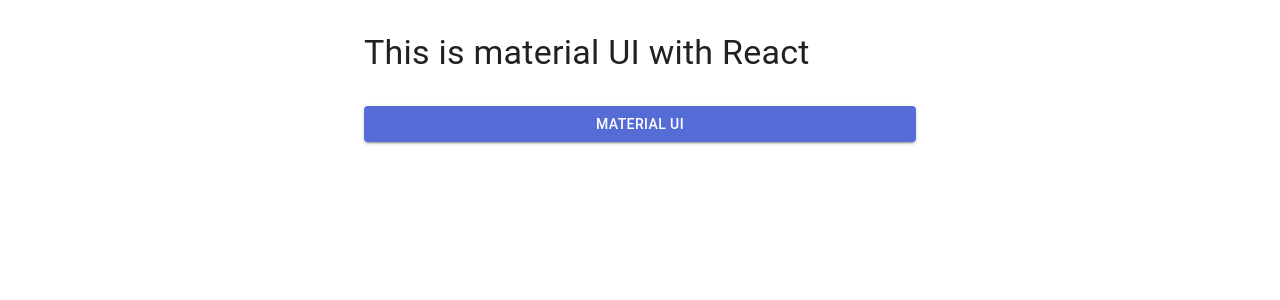
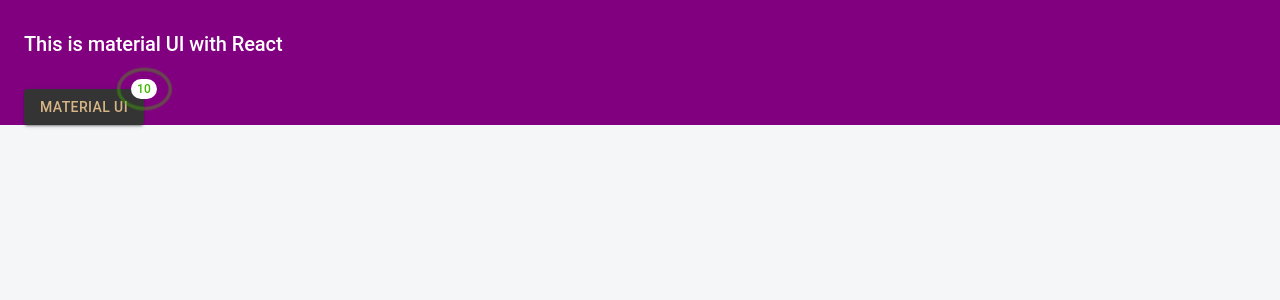
Before and after one commit to balumaqsud/burak-react-frontend, a React (Create React App) app: page / in a window 1280 px wide. Shown: the top 300 px of the page. Built offline with nearby package versions, Linux system fonts and the light colour scheme.

Commit message:
feat: customized material ui them implemented

```diff
--- a/src/app/App.tsx
+++ b/src/app/App.tsx
@@ -1,17 +1,22 @@
 import React from "react";
 import "../css/app.css";
 import { Container, Stack, Box, Typography, Button } from "@mui/material";
+import { RippleBadge } from "./MaterialTheme/styled";
 
 function App() {
   return (
-    <Container maxWidth="sm">
+    <Container sx={{ background: "purple" }}>
       <Stack flexDirection={"column"}>
         <Box sx={{ my: 4 }}>
-          <Typography variant="h4" component={"h4"}>
+          <Typography variant="h4" component={"h4"} sx={{ color: "white" }}>
             This is material UI with React
           </Typography>
         </Box>
-        <Button variant="contained">material ui</Button>
+        <Box>
+          <RippleBadge badgeContent={10}>
+            <Button variant="contained">material ui</Button>
+          </RippleBadge>
+        </Box>
       </Stack>
     </Container>
   );
--- /dev/null
+++ b/src/app/MaterialTheme/index.ts
@@ -0,0 +1,65 @@
+import { createTheme } from "@mui/material/styles";
+import { common } from "@mui/material/colors";
+import shadow from "./shadow";
+import typography from "./typography";
+
+/**
+ * LIGHT THEME (DEFAULT)
+ */
+const light = {
+  palette: {
+    type: "light",
+    background: {
+      default: "#f8f8ff",
+      paper: common.white,
+    },
+    primary: {
+      contrastText: "#d7b586",
+      main: "#343434",
+    },
+    secondary: {
+      contrastText: "#343434",
+      main: "#d7b586",
+    },
+    text: {
+      primary: "#343434",
+      secondary: "#d7b586",
+      dark: common.black,
+    },
+  },
+  components: {
+    MuiContainer: {
+      styleOverrides: {
+        root: {
+          height: "100%",
+        },
+      },
+    },
+    MuiCssBaseline: {
+      styleOverrides: {
+        html: { height: "100%" },
+        body: { background: "#f4f6f8", height: "100%", minHeight: "100%" },
+      },
+    },
+  },
+  shadow,
+  typography,
+};
+
+// A custom theme for this app
+let theme = createTheme(light);
+theme = createTheme(theme, {
+  components: {
+    MuiContainer: {
+      styleOverrides: {
+        maxWidthLg: {
+          [theme.breakpoints.up("lg")]: {
+            maxWidth: "1300px",
+          },
+        },
+      },
+    },
+  },
+});
+
+export default theme;
--- /dev/null
+++ b/src/app/MaterialTheme/shadow.ts
@@ -0,0 +1,27 @@
+export default [
+	'none',
+	'0 0 0 1px rgba(63,63,68,0.05), 0 1px 2px 0 rgba(63,63,68,0.15)',
+	'0 0 1px 0 rgba(0,0,0,0.31), 0 2px 2px -2px rgba(0,0,0,0.25)',
+	'0 0 1px 0 rgba(0,0,0,0.31), 0 3px 4px -2px rgba(0,0,0,0.25)',
+	'0 0 1px 0 rgba(0,0,0,0.31), 0 3px 4px -2px rgba(0,0,0,0.25)',
+	'0 0 1px 0 rgba(0,0,0,0.31), 0 4px 6px -2px rgba(0,0,0,0.25)',
+	'0 0 1px 0 rgba(0,0,0,0.31), 0 4px 6px -2px rgba(0,0,0,0.25)',
+	'0 0 1px 0 rgba(0,0,0,0.31), 0 4px 8px -2px rgba(0,0,0,0.25)',
+	'0 0 1px 0 rgba(0,0,0,0.31), 0 5px 8px -2px rgba(0,0,0,0.25)',
+	'0 0 1px 0 rgba(0,0,0,0.31), 0 6px 12px -4px rgba(0,0,0,0.25)',
+	'0 0 1px 0 rgba(0,0,0,0.31), 0 7px 12px -4px rgba(0,0,0,0.25)',
+	'0 0 1px 0 rgba(0,0,0,0.31), 0 6px 16px -4px rgba(0,0,0,0.25)',
+	'0 0 1px 0 rgba(0,0,0,0.31), 0 7px 16px -4px rgba(0,0,0,0.25)',
+	'0 0 1px 0 rgba(0,0,0,0.31), 0 8px 18px -8px rgba(0,0,0,0.25)',
+	'0 0 1px 0 rgba(0,0,0,0.31), 0 9px 18px -8px rgba(0,0,0,0.25)',
+	'0 0 1px 0 rgba(0,0,0,0.31), 0 10px 20px -8px rgba(0,0,0,0.25)',
+	'0 0 1px 0 rgba(0,0,0,0.31), 0 11px 20px -8px rgba(0,0,0,0.25)',
+	'0 0 1px 0 rgba(0,0,0,0.31), 0 12px 22px -8px rgba(0,0,0,0.25)',
+	'0 0 1px 0 rgba(0,0,0,0.31), 0 13px 22px -8px rgba(0,0,0,0.25)',
+	'0 0 1px 0 rgba(0,0,0,0.31), 0 14px 24px -8px rgba(0,0,0,0.25)',
+	'0 0 1px 0 rgba(0,0,0,0.31), 0 16px 28px -8px rgba(0,0,0,0.25)',
+	'0 0 1px 0 rgba(0,0,0,0.31), 0 18px 30px -8px rgba(0,0,0,0.25)',
+	'0 0 1px 0 rgba(0,0,0,0.31), 0 20px 32px -8px rgba(0,0,0,0.25)',
+	'0 0 1px 0 rgba(0,0,0,0.31), 0 22px 34px -8px rgba(0,0,0,0.25)',
+	'0 0 1px 0 rgba(0,0,0,0.31), 0 24px 36px -8px rgba(0,0,0,0.25)',
+];
--- /dev/null
+++ b/src/app/MaterialTheme/styled.ts
@@ -0,0 +1,30 @@
+import { styled } from "@mui/material/styles";
+import Badge from "@mui/material/Badge";
+
+export const RippleBadge = styled(Badge)(({ theme }) => ({
+  "& .MuiBadge-badge": {
+    color: "#44b700",
+    background: "white",
+    "&::after": {
+      position: "absolute",
+      top: "-2px",
+      left: "-2px",
+      width: "120%",
+      height: "120%",
+      borderRadius: "50%",
+      animation: "ripple 1.2s infinite ease-in-out",
+      border: "2px solid currentColor",
+      content: '""',
+    },
+  },
+  "@keyframes ripple": {
+    "0%": {
+      transform: "scale(.8)",
+      opacity: 1,
+    },
+    "100%": {
+      transform: "scale(2.4)",
+      opacity: 0,
+    },
+  },
+}));
--- /dev/null
+++ b/src/app/MaterialTheme/typography.ts
@@ -0,0 +1,35 @@
+export default {
+	h1: {
+		fontWeight: 500,
+		fontSize: 35,
+		letterSpacing: '-0.24px',
+	},
+	h2: {
+		fontWeight: 500,
+		fontSize: 29,
+		letterSpacing: '-0.24px',
+	},
+	h3: {
+		fontWeight: 500,
+		fontSize: 24,
+		letterSpacing: '-0.06px',
+	},
+	h4: {
+		fontWeight: 500,
+		fontSize: 20,
+		letterSpacing: '-0.06px',
+	},
+	h5: {
+		fontWeight: 500,
+		fontSize: 16,
+		letterSpacing: '-0.05px',
+	},
+	h6: {
+		fontWeight: 500,
+		fontSize: 14,
+		letterSpacing: '-0.05px',
+	},
+	overline: {
+		fontWeight: 500,
+	},
+};
--- a/src/index.tsx
+++ b/src/index.tsx
@@ -5,7 +5,7 @@ import { store } from "./app/store";
 import CssBaseline from "@mui/material/CssBaseline";
 import { ThemeProvider } from "@mui/material/styles";
 import App from "./app/App";
-import theme from "./theme";
+import theme from "./app/MaterialTheme/index";
 import reportWebVitals from "./reportWebVitals";
 import "./css/index.css";
 
--- a/src/theme.ts
+++ /dev/null
@@ -1,20 +0,0 @@
-import { createTheme } from "@mui/material/styles";
-import { red } from "@mui/material/colors";
-
-// A custom theme for this app
-const theme = createTheme({
-  cssVariables: true,
-  palette: {
-    primary: {
-      main: "#556cd6",
-    },
-    secondary: {
-      main: "#19857b",
-    },
-    error: {
-      main: red.A400,
-    },
-  },
-});
-
-export default theme;
```
